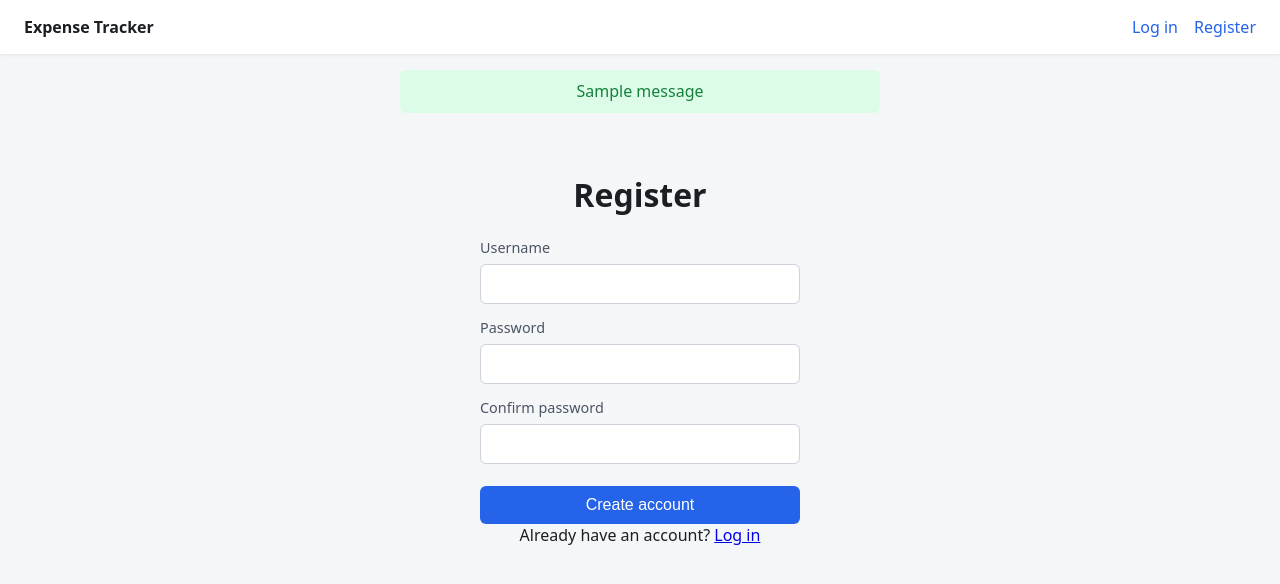
After one commit to abdulrhmanbanafa273-eng/Expense-tracker, a Flask app: page /auth/register in a window 1280 px wide. The commit adds this page. Shown: the top 584 px of the page. Run offline with Flask 3, Linux system fonts and the light colour scheme; one stand-in notice (Sample message) is shown.

Commit message:
feat: add user authentication

```diff
--- a/app/__init__.py
+++ b/app/__init__.py
@@ -1,8 +1,9 @@
 import os
 
-from flask import Flask
+from flask import Flask, g, session
 
 from app import db
+from app.models.user import get_user_by_id
 
 
 def create_app():
@@ -21,7 +22,17 @@ def create_app():
 
     db.init_app(app)
 
+    from app.services.csrf import generate_csrf_token
+    app.jinja_env.globals["csrf_token"] = generate_csrf_token
+
+    @app.before_request
+    def load_logged_in_user():
+        user_id = session.get("user_id")
+        g.user = get_user_by_id(user_id) if user_id is not None else None
+
+    from app.routes.auth import auth
     from app.routes.main import main
     app.register_blueprint(main)
+    app.register_blueprint(auth)
 
     return app
--- /dev/null
+++ b/app/routes/auth.py
@@ -0,0 +1,61 @@
+from flask import Blueprint, flash, redirect, render_template, request, session, url_for
+
+from app.models.user import UsernameTakenError, create_user, get_user_by_username, verify_password
+from app.services.csrf import validate_csrf_token
+from app.services.validators import validate_registration
+
+auth = Blueprint("auth", __name__, url_prefix="/auth")
+
+
+@auth.route("/register", methods=("GET", "POST"))
+def register():
+    if request.method == "POST":
+        validate_csrf_token(request.form.get("csrf_token"))
+
+        username = request.form.get("username", "").strip()
+        password = request.form.get("password", "")
+        confirm_password = request.form.get("confirm_password", "")
+
+        errors = validate_registration(username, password, confirm_password)
+
+        if not errors:
+            try:
+                create_user(username, password)
+            except UsernameTakenError as error:
+                errors.append(str(error))
+
+        if errors:
+            for error in errors:
+                flash(error, "error")
+        else:
+            flash("Account created. You can now log in.", "success")
+            return redirect(url_for("auth.login"))
+
+    return render_template("auth/register.html")
+
+
+@auth.route("/login", methods=("GET", "POST"))
+def login():
+    if request.method == "POST":
+        validate_csrf_token(request.form.get("csrf_token"))
+
+        username = request.form.get("username", "").strip()
+        password = request.form.get("password", "")
+
+        user = get_user_by_username(username)
+
+        if user is None or not verify_password(user, password):
+            flash("Incorrect username or password.", "error")
+        else:
+            session.clear()
+            session["user_id"] = user["id"]
+            return redirect(url_for("main.index"))
+
+    return render_template("auth/login.html")
+
+
+@auth.route("/logout", methods=("POST",))
+def logout():
+    validate_csrf_token(request.form.get("csrf_token"))
+    session.clear()
+    return redirect(url_for("auth.login"))
--- /dev/null
+++ b/app/services/csrf.py
@@ -0,0 +1,17 @@
+import secrets
+
+from flask import abort, session
+
+
+def generate_csrf_token():
+    """Return this session's CSRF token, creating one if it doesn't exist yet."""
+    if "csrf_token" not in session:
+        session["csrf_token"] = secrets.token_hex(32)
+    return session["csrf_token"]
+
+
+def validate_csrf_token(submitted_token):
+    """Abort the request with 400 if the submitted token doesn't match the session's."""
+    expected_token = session.get("csrf_token")
+    if not expected_token or submitted_token != expected_token:
+        abort(400, description="Invalid or missing CSRF token.")
--- a/app/static/css/style.css
+++ b/app/static/css/style.css
@@ -22,3 +22,96 @@ body {
     font-size: 2rem;
     margin-bottom: 12px;
 }
+
+.navbar {
+    display: flex;
+    justify-content: space-between;
+    align-items: center;
+    padding: 16px 24px;
+    background-color: #fff;
+    box-shadow: 0 1px 3px rgba(0, 0, 0, 0.08);
+}
+
+.navbar .brand {
+    font-weight: 700;
+}
+
+.navbar nav {
+    display: flex;
+    align-items: center;
+    gap: 16px;
+}
+
+.navbar a {
+    color: #2563eb;
+    text-decoration: none;
+}
+
+.nav-username {
+    color: #4b5563;
+}
+
+.inline-form {
+    display: inline;
+}
+
+.link-button {
+    background: none;
+    border: none;
+    padding: 0;
+    color: #2563eb;
+    text-decoration: underline;
+    cursor: pointer;
+    font-size: 1rem;
+}
+
+.flash {
+    max-width: 480px;
+    margin: 16px auto 0;
+    padding: 10px 14px;
+    border-radius: 6px;
+    text-align: center;
+}
+
+.flash-error {
+    background-color: #fee2e2;
+    color: #b91c1c;
+}
+
+.flash-success {
+    background-color: #dcfce7;
+    color: #15803d;
+}
+
+.auth-form {
+    display: flex;
+    flex-direction: column;
+    gap: 6px;
+    max-width: 320px;
+    margin: 0 auto;
+    text-align: left;
+}
+
+.auth-form label {
+    font-size: 0.9rem;
+    color: #4b5563;
+    margin-top: 8px;
+}
+
+.auth-form input {
+    padding: 10px 12px;
+    font-size: 1rem;
+    border: 1px solid #ccd2d9;
+    border-radius: 6px;
+}
+
+.auth-form button {
+    margin-top: 16px;
+    padding: 10px 20px;
+    font-size: 1rem;
+    border: none;
+    border-radius: 6px;
+    background-color: #2563eb;
+    color: #fff;
+    cursor: pointer;
+}
--- /dev/null
+++ b/app/templates/auth/register.html
@@ -0,0 +1,22 @@
+{% extends "base.html" %}
+
+{% block title %}Register - Expense Tracker{% endblock %}
+
+{% block content %}
+<h1>Register</h1>
+<form method="post" class="auth-form" novalidate>
+    <input type="hidden" name="csrf_token" value="{{ csrf_token() }}">
+
+    <label for="username">Username</label>
+    <input type="text" id="username" name="username" autocomplete="username" required>
+
+    <label for="password">Password</label>
+    <input type="password" id="password" name="password" autocomplete="new-password" required>
+
+    <label for="confirm_password">Confirm password</label>
+    <input type="password" id="confirm_password" name="confirm_password" autocomplete="new-password" required>
+
+    <button type="submit">Create account</button>
+</form>
+<p>Already have an account? <a href="{{ url_for('auth.login') }}">Log in</a></p>
+{% endblock %}
--- a/app/templates/base.html
+++ b/app/templates/base.html
@@ -7,6 +7,26 @@
     <link rel="stylesheet" href="{{ url_for('static', filename='css/style.css') }}">
 </head>
 <body>
+    <header class="navbar">
+        <span class="brand">Expense Tracker</span>
+        <nav>
+            {% if g.user %}
+                <span class="nav-username">Hi, {{ g.user["username"] }}</span>
+                <form action="{{ url_for('auth.logout') }}" method="post" class="inline-form">
+                    <input type="hidden" name="csrf_token" value="{{ csrf_token() }}">
+                    <button type="submit" class="link-button">Log out</button>
+                </form>
+            {% else %}
+                <a href="{{ url_for('auth.login') }}">Log in</a>
+                <a href="{{ url_for('auth.register') }}">Register</a>
+            {% endif %}
+        </nav>
+    </header>
+
+    {% for category, message in get_flashed_messages(with_categories=true) %}
+        <p class="flash flash-{{ category }}">{{ message }}</p>
+    {% endfor %}
+
     <main class="page">
         {% block content %}{% endblock %}
     </main>
```
Also changed, not shown: app/auth.py (added, +15 -0 lines), app/models/user.py (added, +40 -0 lines), app/services/validators.py (added, +19 -0 lines), app/templates/auth/login.html (added, +19 -0 lines).
